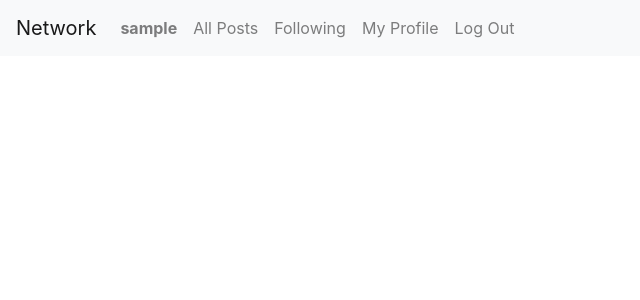
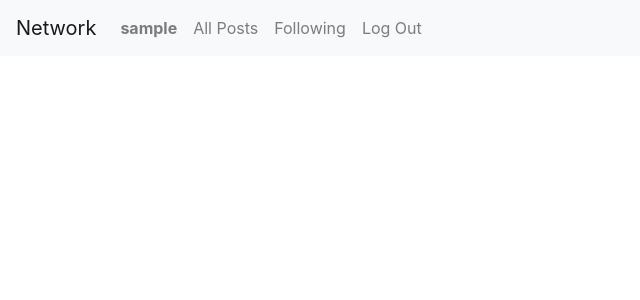
Before and after one commit to georgesohran/All-CS50Web-projects, a Django app: page / in a window 1280 px wide. Shown: the top 300 px of the page, without its empty margins (0-640 px from the left). Run offline with Django 3.2, Linux system fonts and the light colour scheme; the visitor is signed in with stand-in values (Sample User, id 1); data that the repository does not hold is empty; some libraries are stand-ins or nearby versions.

Commit message:
Sat, Mar 2, 2024, 7:50 PM +03:00

```diff
--- a/network/network/admin.py
+++ b/network/network/admin.py
@@ -2,6 +2,6 @@ from django.contrib import admin
 from .models import *
 
 # Register your models here.
-admin.register(User)
-admin.register(Posts)
-admin.register(Comments)
+admin.site.register(User)
+admin.site.register(Posts)
+admin.site.register(Comments)
--- a/network/network/templates/network/layout.html
+++ b/network/network/templates/network/layout.html
@@ -17,7 +17,7 @@
               <ul class="navbar-nav mr-auto">
                 {% if user.is_authenticated %}
                     <li class="nav-item">
-                        <a class="nav-link" href="#"><strong>{{ user.username }}</strong></a>
+                        <a class="nav-link" href="{% url 'profile' user.id %}"><strong>{{ user.username }}</strong></a>
                     </li>
                 {% endif %}
                 <li class="nav-item">
@@ -26,9 +26,6 @@
                 {% if user.is_authenticated %}
                     <li class="nav-item">
                         <a class="nav-link" href="{% url 'following' %}">Following</a>
-                    </li>
-                    <li class="nav-item">
-                        <a class="nav-link" href="{% url 'profile' user.id %}">My Profile</a>
                     </li>
                     <li class="nav-item">
                         <a class="nav-link" href="{% url 'logout' %}">Log Out</a>
```
